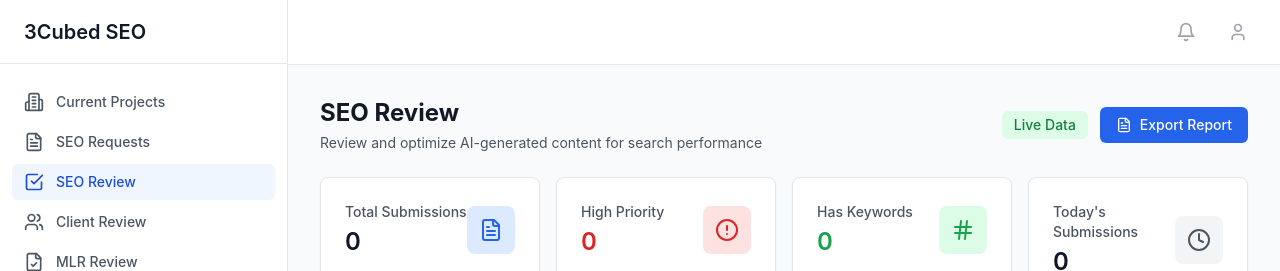
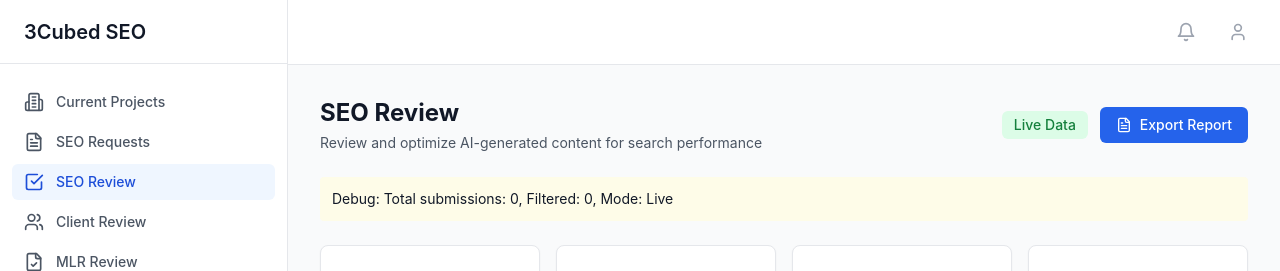
Before and after one commit to InnovareAI/3cubed-seo, a React (Vite) app: page /seo-review in a window 1280 px wide. Shown: the top 271 px of the page. Built offline with nearby package versions, Linux system fonts and the light colour scheme; no server answers; the database is empty.

Commit message:
Add debugging and fix SEO Review display issue

```diff
--- a/src/pages/SEOReview.tsx
+++ b/src/pages/SEOReview.tsx
@@ -70,42 +70,88 @@ export default function SEOReview() {
     localStorage.setItem('seoReviewDataMode', useDummyData ? 'demo' : 'live')
   }, [useDummyData])
 
-  const { data: liveData, isLoading } = useQuery({
+  const { data: liveData, isLoading, error } = useQuery({
     queryKey: ['seo-review-queue'],
     queryFn: async () => {
+      console.log('Fetching submissions from Supabase...')
       // Changed query: Show all submissions, not just those in 'seo_review' stage
       // This will include drafts that have been processed by AI
       const { data, error } = await supabase
         .from('submissions')
         .select('*')
         .order('created_at', { ascending: false })
+        .limit(100) // Add explicit limit to ensure we get all data
 
-      if (error) throw error
+      if (error) {
+        console.error('Supabase error:', error)
+        throw error
+      }
+
+      console.log('Fetched submissions:', data?.length, 'records')
       return data as Submission[]
     },
     refetchInterval: 30000,
     enabled: !useDummyData
   })
 
+  // Log any query errors
+  useEffect(() => {
+    if (error) {
+      console.error('Query error:', error)
+    }
+  }, [error])
+
   // Use dummy data or live data based on toggle
   const submissions = useMemo(() => {
-    if (useDummyData) return mockSEOReviews
+    if (useDummyData) {
+      console.log('Using mock data:', mockSEOReviews.length, 'records')
+      return mockSEOReviews
+    }
+    console.log('Using live data:', liveData?.length || 0, 'records')
     return liveData || []
   }, [useDummyData, liveData])
 
   const filteredSubmissions = submissions?.filter(submission => {
-    if (searchTerm && !submission.product_name.toLowerCase().includes(searchTerm.toLowerCase()) &&
-        !submission.therapeutic_area?.toLowerCase().includes(searchTerm.toLowerCase())) {
-      return false
+    // Search filter
+    if (searchTerm) {
+      const searchLower = searchTerm.toLowerCase()
+      const nameMatch = submission.product_name?.toLowerCase().includes(searchLower)
+      const areaMatch = submission.therapeutic_area?.toLowerCase().includes(searchLower)
+      if (!nameMatch && !areaMatch) {
+        return false
+      }
     }
-    if (priorityFilter !== 'all' && submission.priority_level?.toLowerCase() !== priorityFilter) {
-      return false
+
+    // Priority filter
+    if (priorityFilter !== 'all') {
+      const submissionPriority = submission.priority_level?.toLowerCase() || 'medium'
+      if (submissionPriority !== priorityFilter) {
+        return false
+      }
     }
-    if (therapeuticAreaFilter !== 'all' && submission.therapeutic_area !== therapeuticAreaFilter) {
-      return false
+
+    // Therapeutic area filter
+    if (therapeuticAreaFilter !== 'all') {
+      // Handle null/undefined therapeutic areas
+      const submissionArea = submission.therapeutic_area || 'Not specified'
+      if (submissionArea !== therapeuticAreaFilter) {
+        return false
+      }
     }
+
     return true
   }) || []
+
+  // Log filtering results
+  useEffect(() => {
+    console.log('Filter state:', {
+      searchTerm,
+      priorityFilter,
+      therapeuticAreaFilter,
+      totalSubmissions: submissions?.length,
+      filteredCount: filteredSubmissions?.length
+    })
+  }, [searchTerm, priorityFilter, therapeuticAreaFilter, submissions?.length, filteredSubmissions?.length])
 
   const handleCardClick = (submissionId: string) => {
     navigate(`/seo-review/${submissionId}`)
@@ -180,6 +226,13 @@ export default function SEOReview() {
             Export Report
           </CTAButton>
         </div>
+      </div>
+
+      {/* Debug info - remove in production */}
+      <div className="bg-yellow-50 p-3 rounded text-sm">
+        Debug: Total submissions: {submissions?.length || 0},
+        Filtered: {filteredSubmissions?.length || 0},
+        Mode: {useDummyData ? 'Demo' : 'Live'}
       </div>
 
       {/* Stats Cards */}
@@ -264,6 +317,7 @@ export default function SEOReview() {
             className="px-3 py-2 border border-gray-300 rounded-md focus:outline-none focus:ring-2 focus:ring-blue-500"
           >
             <option value="all">All Therapeutic Areas</option>
+            <option value="Not specified">Not specified</option>
             {THERAPEUTIC_AREAS.map(area => (
               <option key={area} value={area}>{area}</option>
             ))}
@@ -287,7 +341,7 @@ export default function SEOReview() {
 
       {/* Content Cards */}
       <div className="grid grid-cols-1 md:grid-cols-2 lg:grid-cols-3 gap-6">
-        {filteredSubmissions?.map((submission) => (
+        {filteredSubmissions?.slice(0, 50).map((submission) => (
           <div
             key={submission.id}
             onClick={() => handleCardClick(submission.id)}
```
